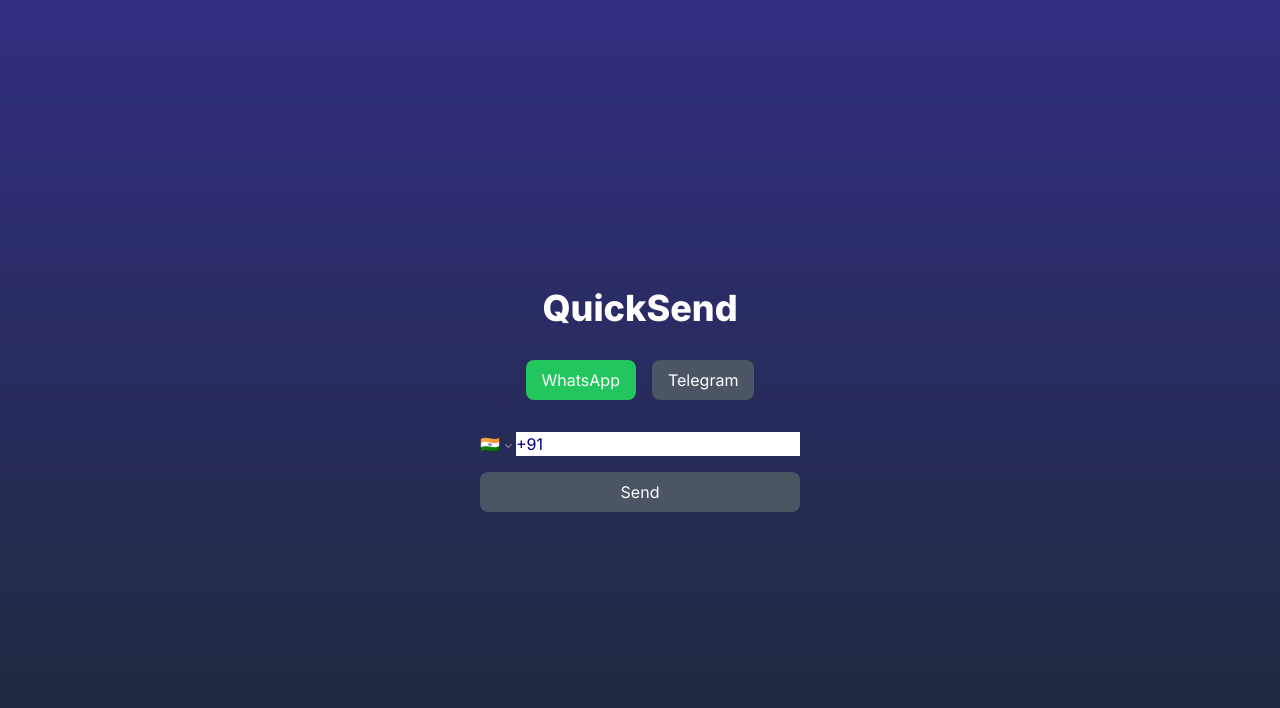
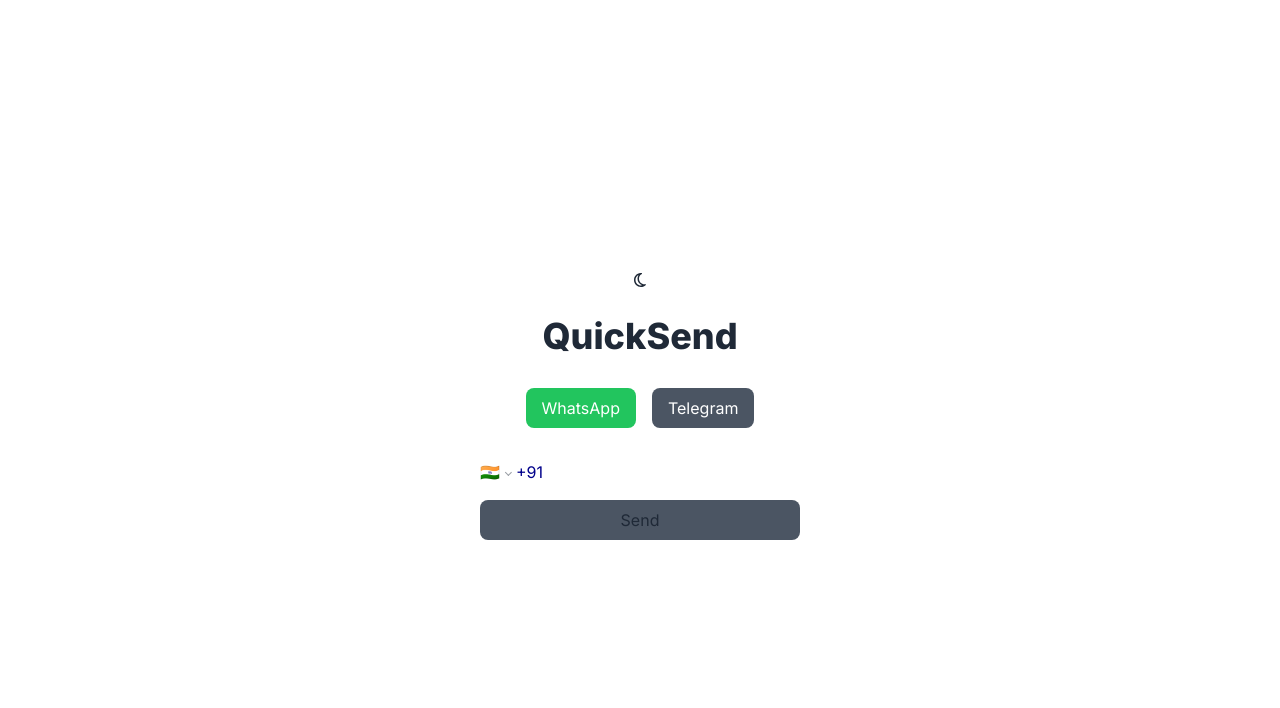
Before and after one commit to SarthakSKumar/QuickSend, a Next.js app: page / in a window 1280 px wide. Shown: the top 708 px of the page. Built offline with nearby package versions, Linux system fonts and the light colour scheme.

Commit message:
Feat: Added a dark mode and light mode

```diff
--- a/src/app/page.js
+++ b/src/app/page.js
@@ -1,12 +1,96 @@
 "use client";
 
+// import PhoneInput, { isValidPhoneNumber } from "react-phone-number-input";
+// import { useState } from "react";
+// import "react-phone-number-input/style.css"; // Import the CSS for PhoneInput
+
+// export default function Home() {
+//   const [value, setValue] = useState("");
+//   const [messenger, setMessenger] = useState("whatsapp");
+//   const API_URL = messenger === "whatsapp" ? "https://wa.me" : "https://t.me";
+
+//   const handleMessengerChange = (newMessenger) => {
+//     setMessenger(newMessenger);
+//   };
+
+//   const handleSendClick = () => {
+//     if (isValidPhoneNumber(value)) {
+//       window.open(`${API_URL}/${value}`, "_blank");
+//     }
+//   };
+
+//   return (
+//     <main className="bg-gradient-to-b from-indigo-900 to-gray-800 min-h-screen flex flex-col items-center justify-center text-white">
+//       <h1 className="text-4xl font-extrabold mb-8">QuickSend</h1>
+//       <div className="mb-8">
+//         <button
+//           className={`${
+//             messenger === "whatsapp"
+//               ? "bg-green-500"
+//               : "bg-gray-600 hover:bg-green-500"
+//           } text-white px-4 py-2 rounded-lg`}
+//           onClick={() => handleMessengerChange("whatsapp")}
+//         >
+//           WhatsApp
+//         </button>
+//         <button
+//           className={`${
+//             messenger === "telegram"
+//               ? "bg-blue-500"
+//               : "bg-gray-600 hover:bg-blue-500"
+//           } text-white px-4 py-2 rounded-lg ml-4`}
+//           onClick={() => handleMessengerChange("telegram")}
+//         >
+//           Telegram
+//         </button>
+//       </div>
+//       <div className="w-80">
+//         <PhoneInput
+//           classNames={{
+//             countrySelect: "my-custom-country-select",
+//             input: "my-custom-input",
+//           }}
+//           placeholder="Enter phone number"
+//           countrySelectProps={{ unicodeFlags: true }}
+//           value={value}
+//           international
+//           error={
+//             value
+//               ? isValidPhoneNumber(value)
+//                 ? undefined
+//                 : "Invalid phone number"
+//               : "Phone number required"
+//           }
+//           onChange={setValue}
+//           defaultCountry="IN"
+//         />
+//         <button
+//           className={`${
+//             isValidPhoneNumber(value)
+//               ? "bg-blue-500 hover:bg-blue-600"
+//               : "bg-gray-600"
+//           } text-white px-4 py-2 rounded-lg mt-4 w-full`}
+//           onClick={handleSendClick}
+//           disabled={!isValidPhoneNumber(value)}
+//         >
+//           Send
+//         </button>
+//       </div>
+//     </main>
+//   );
+// }
 import PhoneInput, { isValidPhoneNumber } from "react-phone-number-input";
 import { useState } from "react";
 import "react-phone-number-input/style.css"; // Import the CSS for PhoneInput
+import { useEffect } from "react";
+import classNames from "classnames"; // Import classNames for conditional class rendering
 
+import { FontAwesomeIcon } from "@fortawesome/react-fontawesome";
+import {faMoon , faSun} from "@fortawesome/free-regular-svg-icons"
 export default function Home() {
   const [value, setValue] = useState("");
   const [messenger, setMessenger] = useState("whatsapp");
+  const [isDarkMode, setIsDarkMode] = useState(true); // Add a state for dark mode
   const API_URL = messenger === "whatsapp" ? "https://wa.me" : "https://t.me";
 
   const handleMessengerChange = (newMessenger) => {
@@ -19,10 +103,47 @@
     }
   };
 
+  useEffect(() => {
+    // Check for system dark mode preference and set it initially
+    if (
+      window.matchMedia &&
+      window.matchMedia("(prefers-color-scheme: dark)").matches
+    ) {
+      setIsDarkMode(true);
+    } else {
+      setIsDarkMode(false);
+    }
+  }, []);
+
+  const toggleDarkMode = () => {
+    setIsDarkMode((prev) => !prev);
+  };
+
   return (
-    <main className="bg-gradient-to-b from-indigo-900 to-gray-800 min-h-screen flex flex-col items-center justify-center text-white">
+    <div
+      className={classNames("min-h-screen flex flex-col items-center justify-center", {
+        "bg-gray-800 text-white": isDarkMode,
+        "bg-white text-gray-800": !isDarkMode,
+      })}
+    >
+      <button
+        className={classNames("mb-4 p-2", {
+          "bg-gray-800 text-white": isDarkMode,
+          "bg-white text-gray-800": !isDarkMode,
+        })}
+        onClick={toggleDarkMode}
+      >
+        {isDarkMode ? (
+          <FontAwesomeIcon icon={faSun} /> // Sun icon for light mode
+        ) : (
+          <FontAwesomeIcon icon={faMoon} /> // Moon icon for dark mode
+        )}
+      </button>
+
       <h1 className="text-4xl font-extrabold mb-8">QuickSend</h1>
-      <div className="mb-8">
+
+      <div className={`mb-8 ${isDarkMode ? "dark" : ""}`}>
+        {/* Messenger buttons */}
         <button
           className={`${
             messenger === "whatsapp"
@@ -44,7 +165,8 @@
           Telegram
         </button>
       </div>
-      <div className="w-80">
+
+      <div className={`w-80 ${isDarkMode ? "dark" : ""}`}>
         <PhoneInput
           classNames={{
             countrySelect: "my-custom-country-select",
@@ -64,18 +186,25 @@
           onChange={setValue}
           defaultCountry="IN"
         />
+
         <button
-          className={`${
-            isValidPhoneNumber(value)
-              ? "bg-blue-500 hover:bg-blue-600"
-              : "bg-gray-600"
-          } text-white px-4 py-2 rounded-lg mt-4 w-full`}
+          className={classNames(
+            "px-4 py-2 rounded-lg mt-4 w-full",
+            {
+              "bg-blue-500 hover:bg-blue-600": isValidPhoneNumber(value),
+              "bg-gray-600": !isValidPhoneNumber(value),
+            },
+            {
+              "text-white": isDarkMode,
+              "text-gray-800": !isDarkMode,
+            }
+          )}
           onClick={handleSendClick}
           disabled={!isValidPhoneNumber(value)}
         >
           Send
         </button>
       </div>
-    </main>
+    </div>
   );
 }
```
